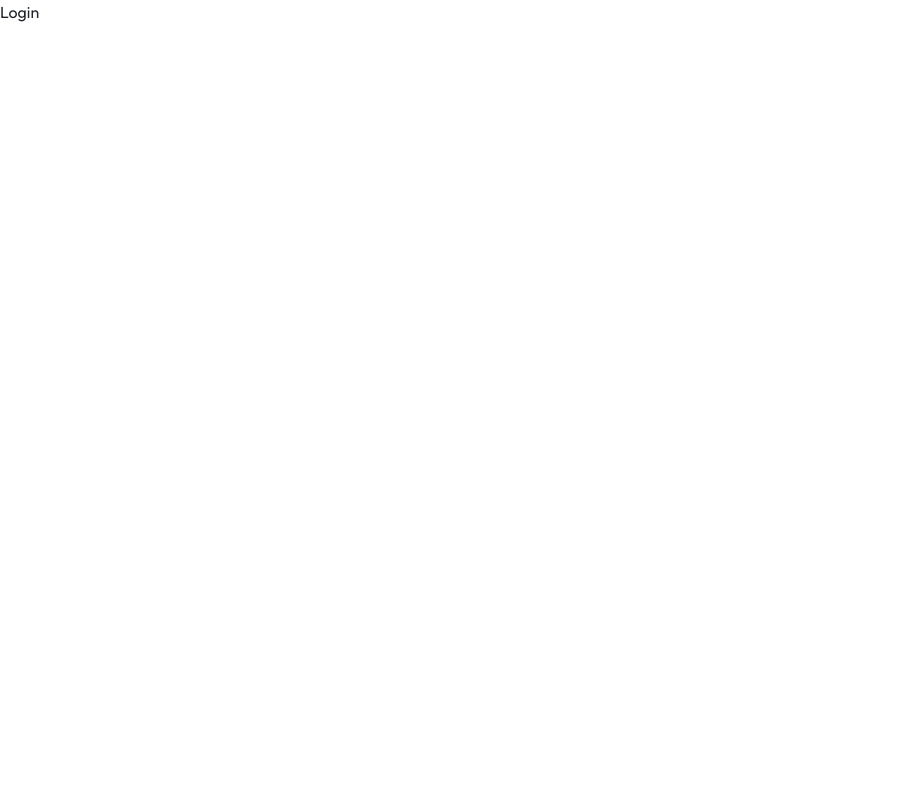
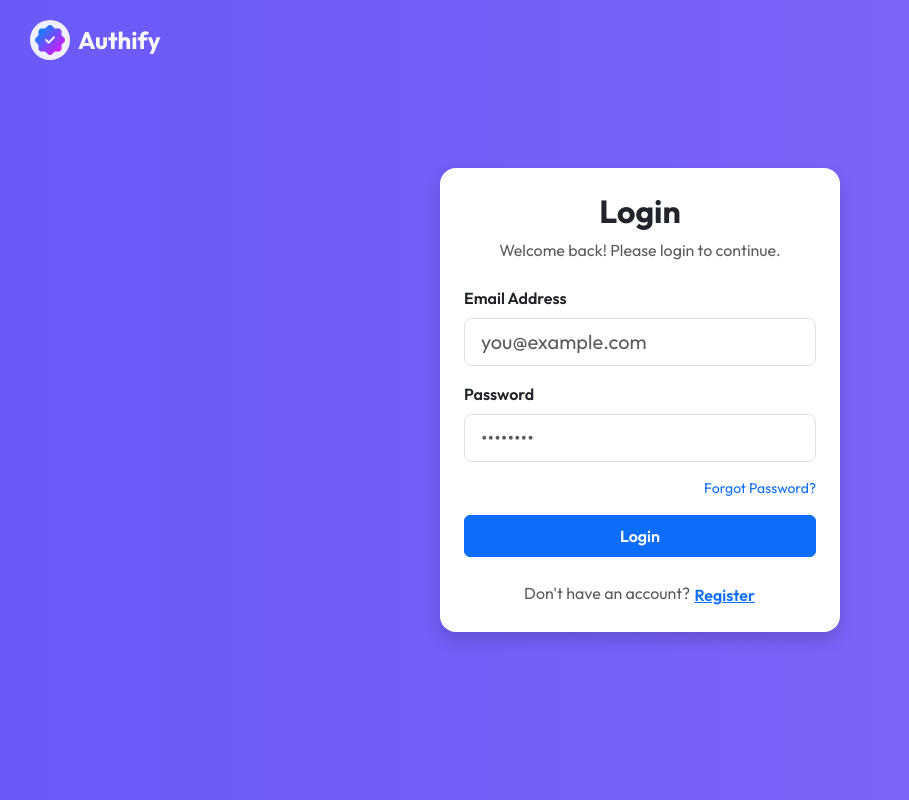
Before and after one commit to code-walker-23/authify, a React (Vite) app in the folder client/: page /login in a window 1280 px wide. Shown: the whole page, without its empty margins (0-909 px from the left). Built offline with nearby package versions, Linux system fonts and the light colour scheme.

Commit message:
Building Login Page

```diff
--- a/client/src/pages/Login.jsx
+++ b/client/src/pages/Login.jsx
@@ -1,9 +1,56 @@
-import React from 'react'
+import React, { useState } from "react";
+import { Link } from "react-router-dom";
+import { assets } from "../assets/assets";
+import LoginForm from "../components/LoginForm";
 
 const Login = () => {
+  const [isCreateAccount, setCreateAccount] = useState(false);
+
   return (
-    <div>Login</div>
-  )
-}
+    <div
+      className="position-relative min-vh-100 d-flex justify-content-center align-items-center"
+      style={{
+        background: "linear-gradient(90deg, #6a5af9 0%, #8268f9 100%)",
+      }}
+    >
+      <div
+        style={{
+          position: "absolute",
+          top: "20px",
+          left: "30px",
+        }}
+      >
+        <Link
+          to="/"
+          className="d-flex align-items-center gap-2 text-decoration-none"
+        >
+          <span
+            className="d-flex justify-content-center align-items-center rounded-circle"
+            style={{
+              width: 40,
+              height: 40,
+              backgroundColor: "rgba(255,255,255,0.9)",
+            }}
+          >
+            <img
+              src={assets.authify_logo}
+              alt="Authify logo"
+              width={32}
+              height={32}
+              style={{ objectFit: "contain" }}
+            />
+          </span>
+          <span className="fw-bold fs-4 text-light">Authify</span>
+        </Link>
+      </div>
 
-export default Login
+      {/* Form */}
+      <LoginForm
+        isCreateAccount={isCreateAccount}
+        setCreateAccount={setCreateAccount}
+      />
+    </div>
+  );
+};
+
+export default Login;
```
